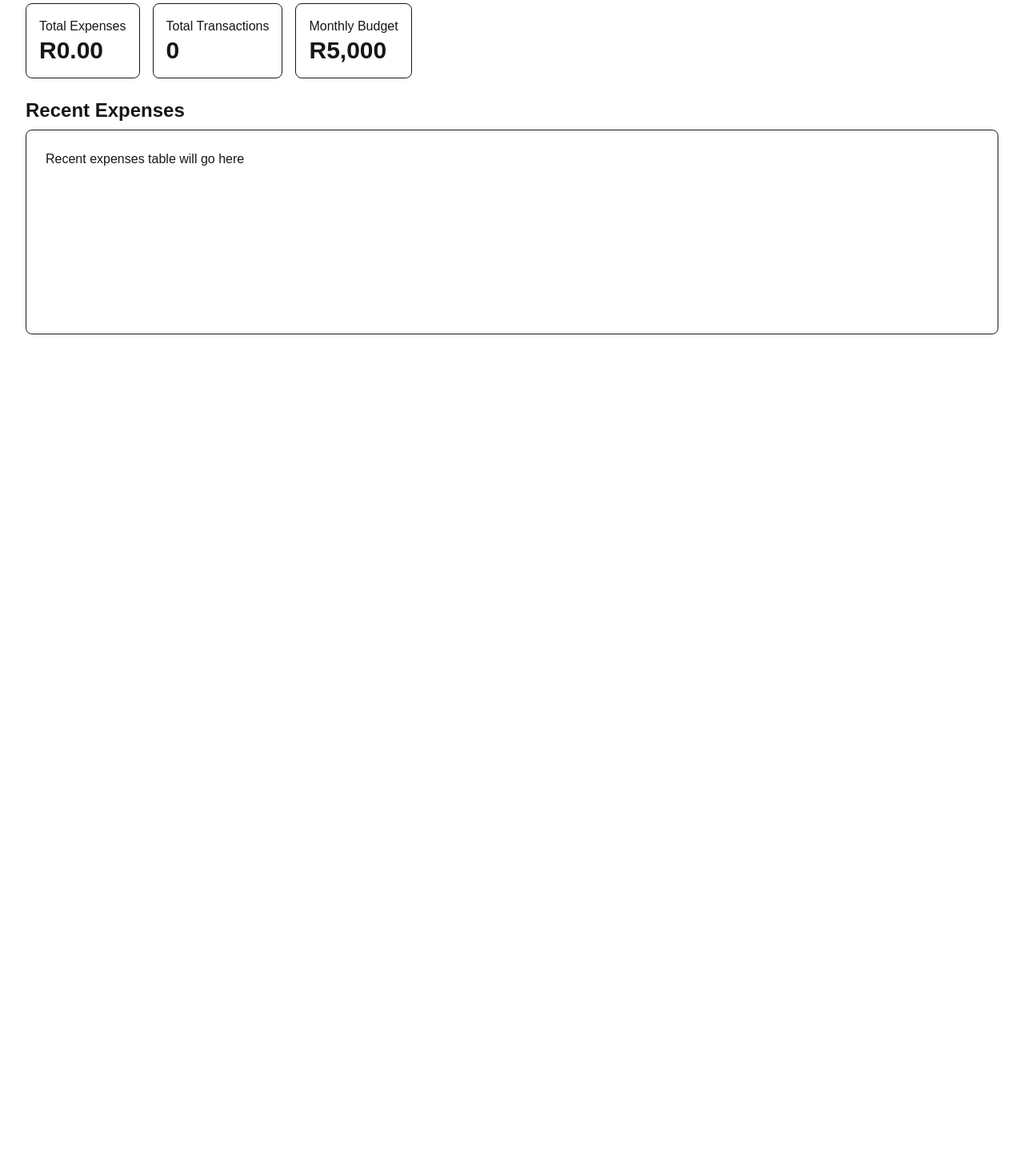
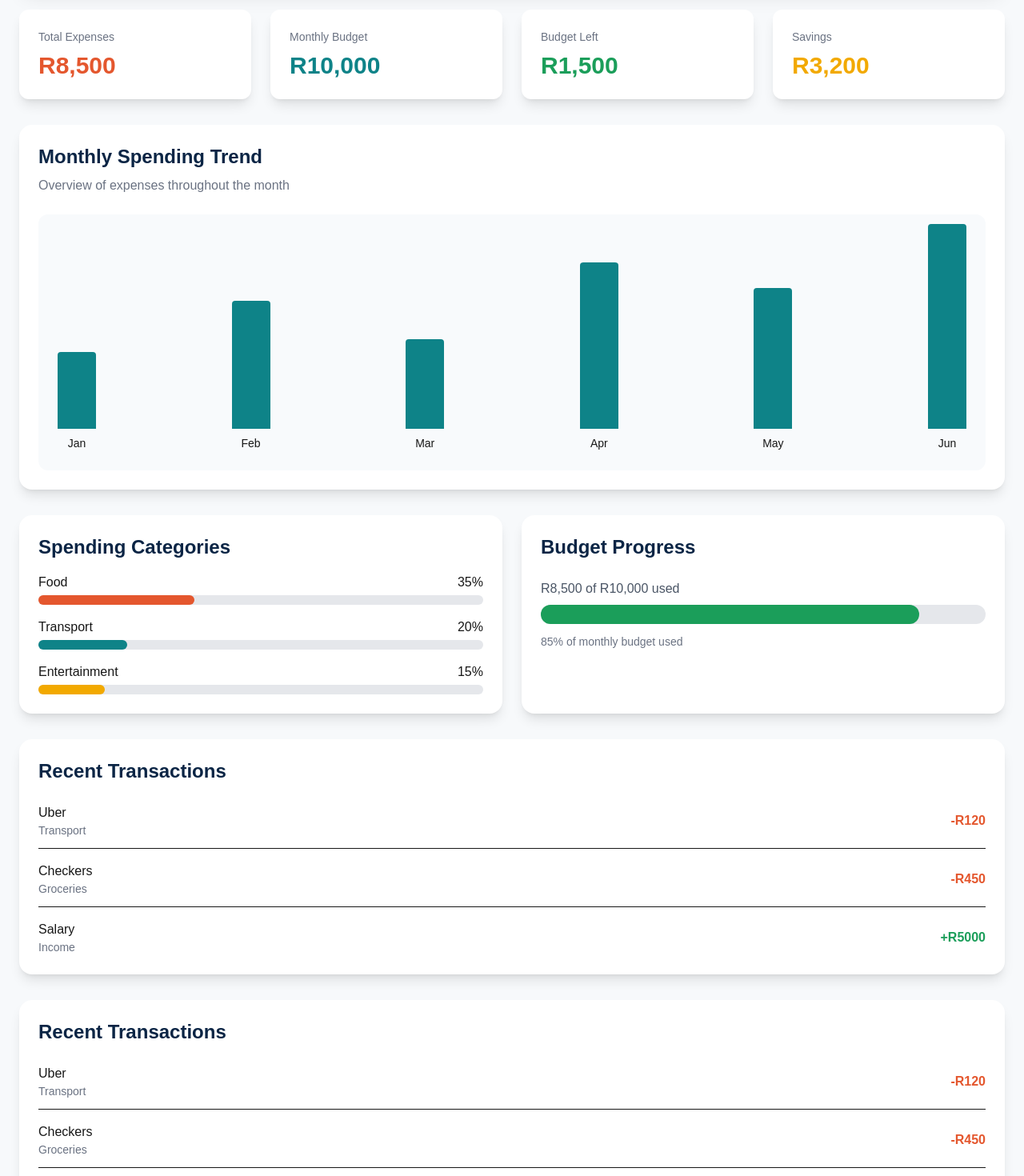
Before and after one commit to ugohuche/expense-tracker, a Next.js app: page / in a window 1280 px wide. Shown: the part 180-1650 px from the top of the page at 80% size. Before the commit the page ends 800 px from the top, so only its background shows below. Built offline with nearby package versions, Linux system fonts and the light colour scheme.

Commit message:
Create dashboard layout with color scheme

```diff
--- a/src/app/page.tsx
+++ b/src/app/page.tsx
@@ -1,33 +1,210 @@
 export default function Home() {
   return (
-    <main className="p-8">
-      <h1 className="text-4xl font-bold mb-4">Expense Tracker Dashboard</h1>
+    <main className="min-h-screen bg-[#F7F9FB] p-6">
+      <div className="mb-8 rounded-2xl bg-[#0B2545] p-8 text-white shadow-xl">
+        <h1 className="text-4xl font-bold">Expense Tracker Dashboard</h1>
 
-      <p className="mb-6">Welcome to the expense tracker.</p>
+        <p className="mt-2 text-slate-300">
+          Track spending, monitor budgets, and manage your finances.
+        </p>
+      </div>
 
-      <h2 className="text-2xl font-semibold mb-2">Summary</h2>
+      <div className="grid gap-6 md:grid-cols-4">
+        <div className="rounded-xl bg-white p-6 shadow-lg">
+          <h2 className="text-sm text-gray-500">Total Expenses</h2>
 
-      <div className="flex gap-4 mb-6 mt-4">
-        <div className="border rounded-lg p-4">
-          <p>Total Expenses</p>
-          <p className="text-3xl font-bold">R0.00</p>
+          <p className="mt-2 text-3xl font-bold text-[#E4572E]">R8,500</p>
         </div>
 
-        <div className="border rounded-lg p-4">
-          <p>Total Transactions</p>
-          <p className="text-3xl font-bold">0</p>
+        <div className="rounded-xl bg-white p-6 shadow-lg">
+          <h2 className="text-sm text-gray-500">Monthly Budget</h2>
+
+          <p className="mt-2 text-3xl font-bold text-[#0E8388]">R10,000</p>
         </div>
 
-        <div className="border rounded-lg p-4">
-          <p>Monthly Budget</p>
-          <p className="text-3xl font-bold">R5,000</p>
+        <div className="rounded-xl bg-white p-6 shadow-lg">
+          <h2 className="text-sm text-gray-500">Budget Left</h2>
+
+          <p className="mt-2 text-3xl font-bold text-[#1B9E5A]">R1,500</p>
+        </div>
+
+        <div className="rounded-xl bg-white p-6 shadow-lg">
+          <h2 className="text-sm text-gray-500">Savings</h2>
+
+          <p className="mt-2 text-3xl font-bold text-[#F2A900]">R3,200</p>
+        </div>
+      </div>
+      <div className="mt-8 rounded-2xl bg-white p-6 shadow-lg">
+        <h2 className="text-2xl font-bold text-[#0B2545]">
+          Monthly Spending Trend
+        </h2>
+
+        <p className="mt-2 text-gray-500">
+          Overview of expenses throughout the month
+        </p>
+
+        <div className="mt-6 h-80 rounded-xl bg-[#F8FAFC] p-6">
+          <div className="flex h-full items-end justify-between gap-4">
+            <div className="flex flex-col items-center">
+              <div className="h-24 w-12 rounded-t bg-[#0E8388]"></div>
+              <p className="mt-2 text-sm">Jan</p>
+            </div>
+
+            <div className="flex flex-col items-center">
+              <div className="h-40 w-12 rounded-t bg-[#0E8388]"></div>
+              <p className="mt-2 text-sm">Feb</p>
+            </div>
+
+            <div className="flex flex-col items-center">
+              <div className="h-28 w-12 rounded-t bg-[#0E8388]"></div>
+              <p className="mt-2 text-sm">Mar</p>
+            </div>
+
+            <div className="flex flex-col items-center">
+              <div className="h-52 w-12 rounded-t bg-[#0E8388]"></div>
+              <p className="mt-2 text-sm">Apr</p>
+            </div>
+
+            <div className="flex flex-col items-center">
+              <div className="h-44 w-12 rounded-t bg-[#0E8388]"></div>
+              <p className="mt-2 text-sm">May</p>
+            </div>
+
+            <div className="flex flex-col items-center">
+              <div className="h-64 w-12 rounded-t bg-[#0E8388]"></div>
+              <p className="mt-2 text-sm">Jun</p>
+            </div>
+          </div>
         </div>
       </div>
 
-      <h2 className="text-2xl font-semibold mb-2">Recent Expenses</h2>
+      <div className="mt-8 grid gap-6 md:grid-cols-2">
+        <div className="rounded-2xl bg-white p-6 shadow-lg">
+          <h2 className="text-2xl font-bold text-[#0B2545]">
+            Spending Categories
+          </h2>
 
-      <div className="border rounded-lg p-6 h-64">
-        Recent expenses table will go here
+          <div className="mt-4 space-y-4">
+            <div>
+              <div className="flex justify-between">
+                <span>Food</span>
+                <span>35%</span>
+              </div>
+
+              <div className="mt-1 h-3 rounded-full bg-gray-200">
+                <div className="h-3 w-[35%] rounded-full bg-[#E4572E]"></div>
+              </div>
+            </div>
+
+            <div>
+              <div className="flex justify-between">
+                <span>Transport</span>
+                <span>20%</span>
+              </div>
+
+              <div className="mt-1 h-3 rounded-full bg-gray-200">
+                <div className="h-3 w-[20%] rounded-full bg-[#0E8388]"></div>
+              </div>
+            </div>
+
+            <div>
+              <div className="flex justify-between">
+                <span>Entertainment</span>
+                <span>15%</span>
+              </div>
+
+              <div className="mt-1 h-3 rounded-full bg-gray-200">
+                <div className="h-3 w-[15%] rounded-full bg-[#F2A900]"></div>
+              </div>
+            </div>
+          </div>
+        </div>
+
+        <div className="rounded-2xl bg-white p-6 shadow-lg">
+          <h2 className="text-2xl font-bold text-[#0B2545]">Budget Progress</h2>
+
+          <div className="mt-6">
+            <p className="mb-2 text-gray-600">R8,500 of R10,000 used</p>
+
+            <div className="h-6 rounded-full bg-gray-200">
+              <div className="h-6 w-[85%] rounded-full bg-[#1B9E5A]"></div>
+            </div>
+
+            <p className="mt-3 text-sm text-gray-500">
+              85% of monthly budget used
+            </p>
+          </div>
+        </div>
+      </div>
+
+      <div className="mt-8 rounded-2xl bg-white p-6 shadow-lg">
+        <h2 className="text-2xl font-bold text-[#0B2545]">
+          Recent Transactions
+        </h2>
+
+        <div className="mt-6 space-y-4">
+          <div className="flex items-center justify-between border-b pb-3">
+            <div>
+              <p className="font-medium">Uber</p>
+              <p className="text-sm text-gray-500">Transport</p>
+            </div>
+
+            <p className="font-bold text-[#E4572E]">-R120</p>
+          </div>
+
+          <div className="flex items-center justify-between border-b pb-3">
+            <div>
+              <p className="font-medium">Checkers</p>
+              <p className="text-sm text-gray-500">Groceries</p>
+            </div>
+
+            <p className="font-bold text-[#E4572E]">-R450</p>
+          </div>
+
+          <div className="flex items-center justify-between">
+            <div>
+              <p className="font-medium">Salary</p>
+              <p className="text-sm text-gray-500">Income</p>
+            </div>
+
+            <p className="font-bold text-[#1B9E5A]">+R5000</p>
+          </div>
+        </div>
+      </div>
+
+      <div className="mt-8 rounded-2xl bg-white p-6 shadow-lg">
+        <h2 className="text-2xl font-bold text-[#0B2545]">
+          Recent Transactions
+        </h2>
+
+        <div className="mt-6 space-y-4">
+          <div className="flex items-center justify-between border-b pb-3">
+            <div>
+              <p className="font-medium">Uber</p>
+              <p className="text-sm text-gray-500">Transport</p>
+            </div>
+
+            <p className="font-bold text-[#E4572E]">-R120</p>
+          </div>
+
+          <div className="flex items-center justify-between border-b pb-3">
+            <div>
+              <p className="font-medium">Checkers</p>
+              <p className="text-sm text-gray-500">Groceries</p>
+            </div>
+
+            <p className="font-bold text-[#E4572E]">-R450</p>
+          </div>
+
+          <div className="flex items-center justify-between">
+            <div>
+              <p className="font-medium">Salary</p>
+              <p className="text-sm text-gray-500">Income</p>
+            </div>
+
+            <p className="font-bold text-[#1B9E5A]">+R5000</p>
+          </div>
+        </div>
       </div>
     </main>
   );
```
